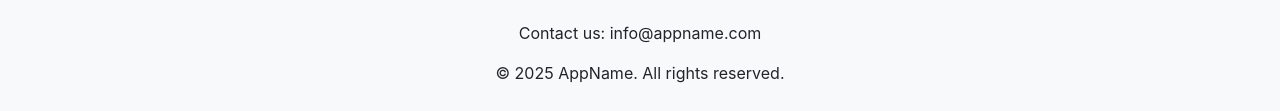
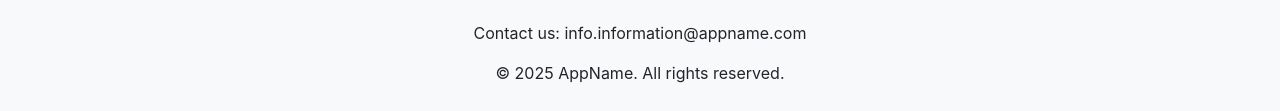
Before and after one commit to ashtikasingh/tutedude_mernstack_assignment4, a plain HTML site: page index.html in a window 1280 px wide. Shown: the part 751-862 px from the top of the page. Drawn offline with nearby package versions, Linux system fonts and the light colour scheme.

Commit message:
email updated

```diff
--- a/index.html
+++ b/index.html
@@ -76,7 +76,7 @@
 
     <!-- Footer -->
     <footer id="contact" class="bg-light text-center py-4">
-        <p>Contact us: info@appname.com</p>
+        <p>Contact us: info.information@appname.com</p>
         <p>&copy; 2025 AppName. All rights reserved.</p>
     </footer>
 
```
